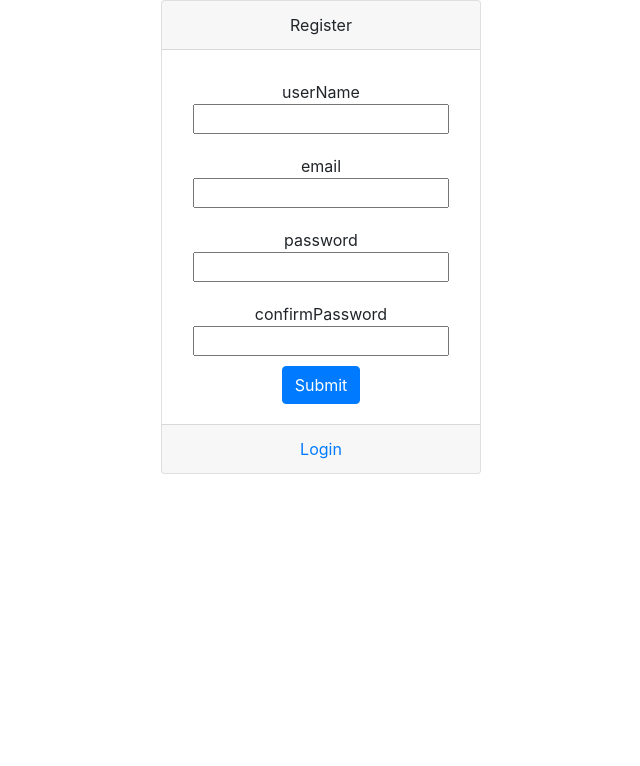
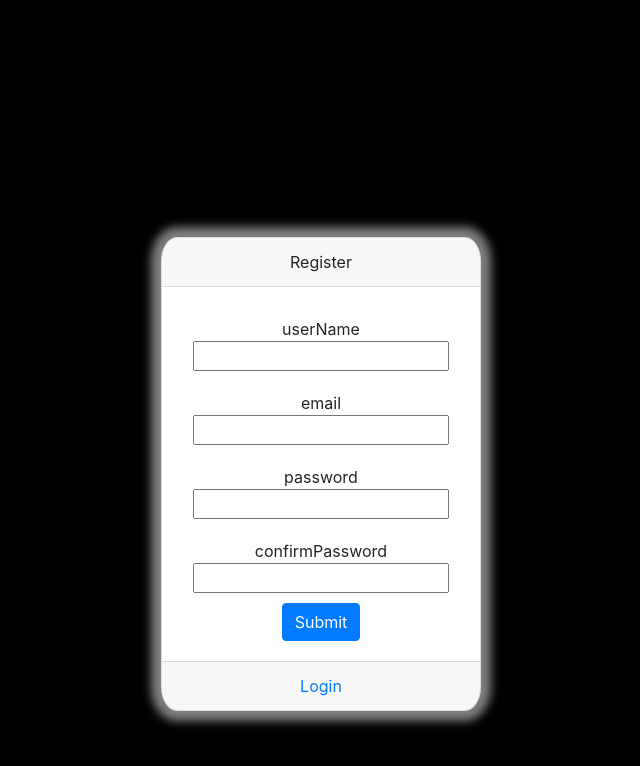
Before and after one commit to ChandVachhani/Videoster-Client, a React (Create React App) app in the folder videoster/: page /Register in a window 1280 px wide. Shown: the top 766 px of the page, without its empty margins (319-959 px from the left). Built offline with nearby package versions, Linux system fonts and the light colour scheme.

Commit message:
small changes

```diff
--- a/videoster/src/components/Authentication/Login.js
+++ b/videoster/src/components/Authentication/Login.js
@@ -25,6 +25,7 @@ class Login extends React.Component {
 
   render() {
     return (
+        <div className="login-body">
       <center>
         <Formik
           initialValues={{
@@ -72,6 +73,7 @@ class Login extends React.Component {
           )}
         </Formik>
       </center>
+      </div>
     );
   }
 }
--- a/videoster/src/components/Authentication/Register.js
+++ b/videoster/src/components/Authentication/Register.js
@@ -10,6 +10,7 @@ import { registerUser } from "../../actions/index";
 class Register extends React.Component {
   render() {
     return (
+      <div className="register-body">
         <Formik
           initialValues={{
             userName: "",
@@ -82,6 +83,7 @@ class Register extends React.Component {
             </center>
           )}
         </Formik>
+      </div>
     );
   }
 }
--- a/videoster/src/components/Authentication/style.css
+++ b/videoster/src/components/Authentication/style.css
@@ -1,5 +1,18 @@
+.login-body {
+  background-color: black;
+  min-height: 100vh;
+}
+
+.register-body {
+  background-color: black;
+  min-height: 100vh;
+}
+
 .card {
   max-width: 20rem;
+  transform: translateY(50%);
+  box-shadow: 0px 0px 10px 10px gray;
+  border-radius: 5%;
 }
 
 .field {
```
Lines whose indentation alone changed are shown as unchanged.
